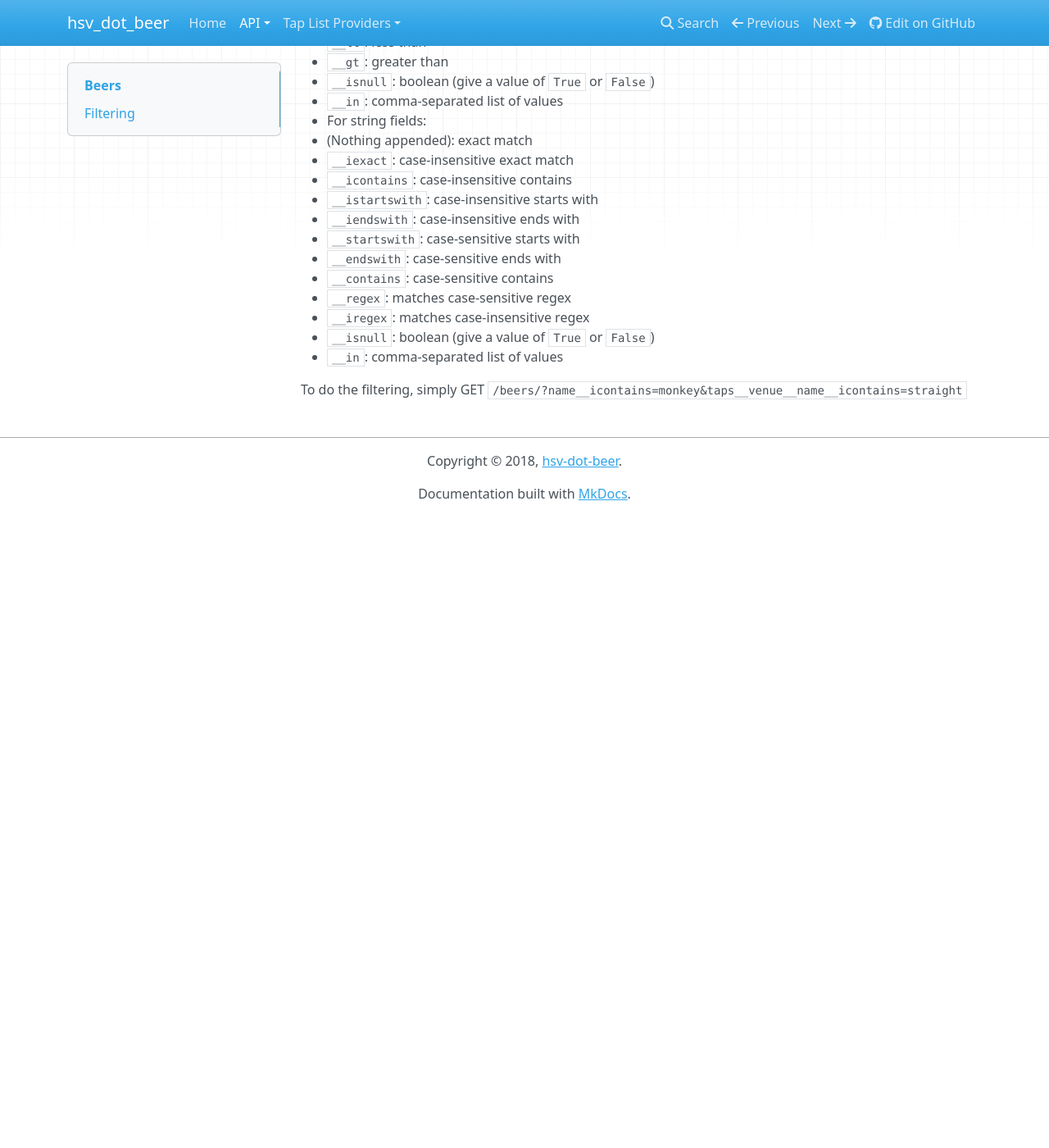
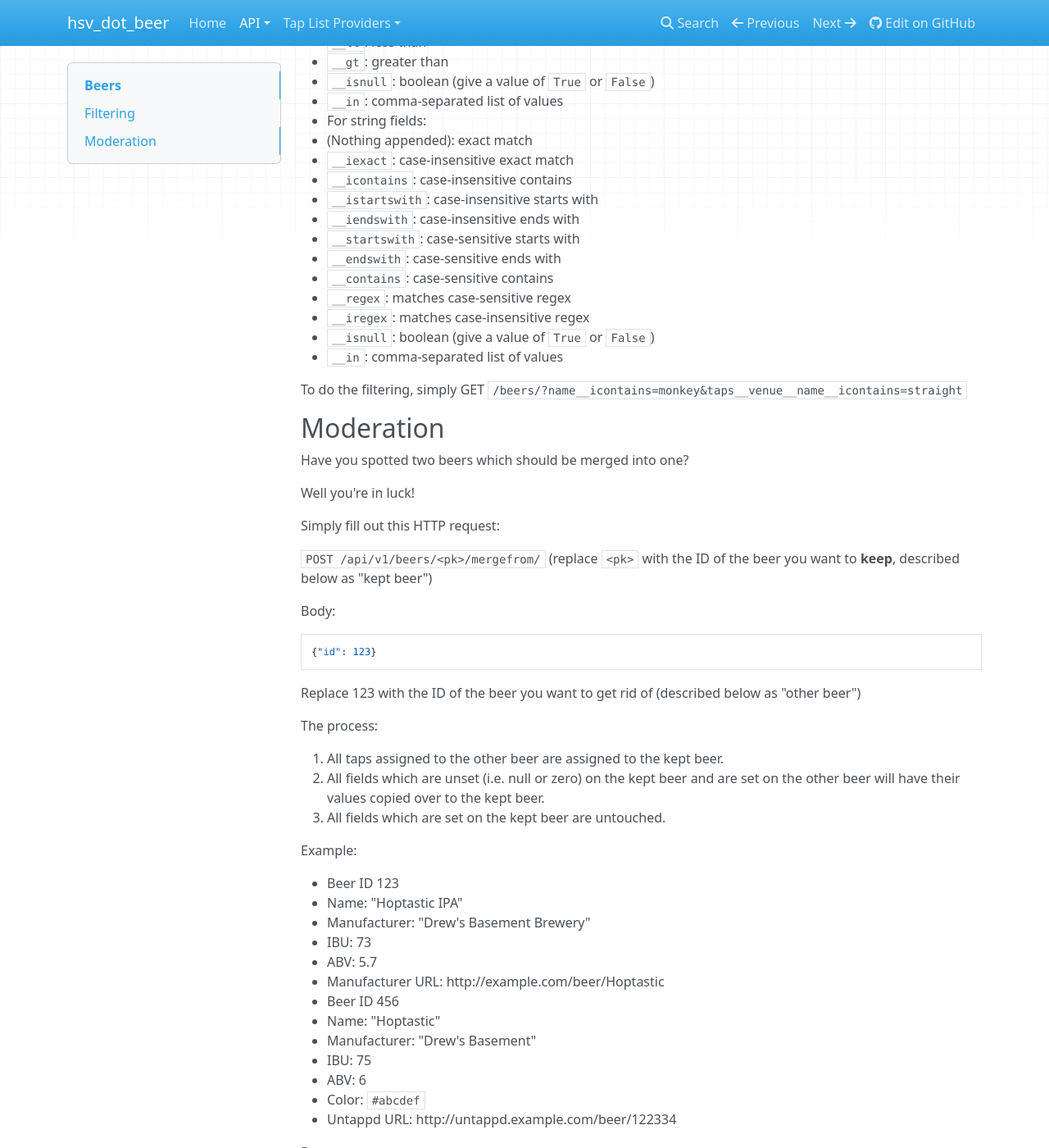
Before and after one commit to hsv-dot-beer/hsvdotbeer, an MkDocs documentation site: the page built from docs/beers/beers.md, in a window 1280 px wide and 1400 px high, scrolled down 502 px. Shown: the whole window at 82% size. Built offline with MkDocs 1.6.1, drawn with Linux system fonts in a browser that asks for light colours; nearby versions of some CDN libraries; before the commit the page ends 1132 px from its top, so only the background shows below that; some of the changed text lies outside the part shown.

Commit message:
Add docs about moderation
Addresses #68

````diff
--- a/docs/beers/beers.md
+++ b/docs/beers/beers.md
@@ -39,3 +39,68 @@ You can also attach specific lookups to narrow/widen your search:
 
 To do the filtering, simply GET
 `/beers/?name__icontains=monkey&taps__venue__name__icontains=straight`
+
+
+## Moderation
+
+Have you spotted two beers which should be merged into one?
+
+Well you're in luck!
+
+Simply fill out this HTTP request:
+
+`POST /api/v1/beers/<pk>/mergefrom/` (replace `<pk>` with the ID of the beer
+you want to **keep**, described below as "kept beer")
+
+Body:
+
+```json
+{"id": 123}
+```
+
+Replace 123 with the ID of the beer you want to get rid of (described below as
+"other beer")
+
+The process:
+
+1. All taps assigned to the other beer are assigned to the kept beer.
+2. All fields which are unset (i.e. null or zero) on the kept beer and are
+   set on the other beer will have their values copied over to the kept beer.
+3. All fields which are set on the kept beer are untouched.
+
+Example:
+
+- Beer ID 123
+   - Name: "Hoptastic IPA"
+   - Manufacturer: "Drew's Basement Brewery"
+   - IBU: 73
+   - ABV: 5.7
+   - Manufacturer URL: http://example.com/beer/Hoptastic
+- Beer ID 456
+   - Name: "Hoptastic"
+   - Manufacturer: "Drew's Basement"
+   - IBU: 75
+   - ABV: 6
+   - Color: `#abcdef`
+   - Untappd URL: http://untappd.example.com/beer/122334
+
+Request:
+
+`POST /api/v1/beers/123/mergefrom/`
+
+Body:
+```json
+{"id": 456}
+```
+
+Result:
+
+- Beer 456 is deleted
+- Taps assigned to 456 are moved to 123
+- Fields copied to 123:
+   - Color
+   - Untappd URL
+- Fields left alone on 123:
+   - ABV
+   - IBU
+   - Manufacturer
--- a/mkdocs.yml
+++ b/mkdocs.yml
@@ -2,7 +2,7 @@ site_name: hsv_dot_beer
 site_description: Collate ALL the Huntsville beers
 repo_url: https://github.com/hsv-dot-beer/hsvdotbeer
 site_dir: site
-copyright: Copyright &copy; 2018, <a href="https://github.com/hsv-dot-beer">hsv-dot-beer</a>.
+copyright: Copyright &copy; 2018-19, <a href="https://github.com/hsv-dot-beer">hsv-dot-beer</a>.
 dev_addr: 0.0.0.0:8001
 
 nav:
@@ -12,5 +12,6 @@ nav:
     - Users: 'api/users.md'
     - Venues: 'venues/venues.md'
     - Beers: 'beers/beers.md'
+    - Manufacturers: 'beers/manufacturers.md'
   - Tap List Providers:
     - Parsers: 'tap_list_providers/parsers.md'
````
Also changed, not shown: docs/beers/manufactuers.md (added).
